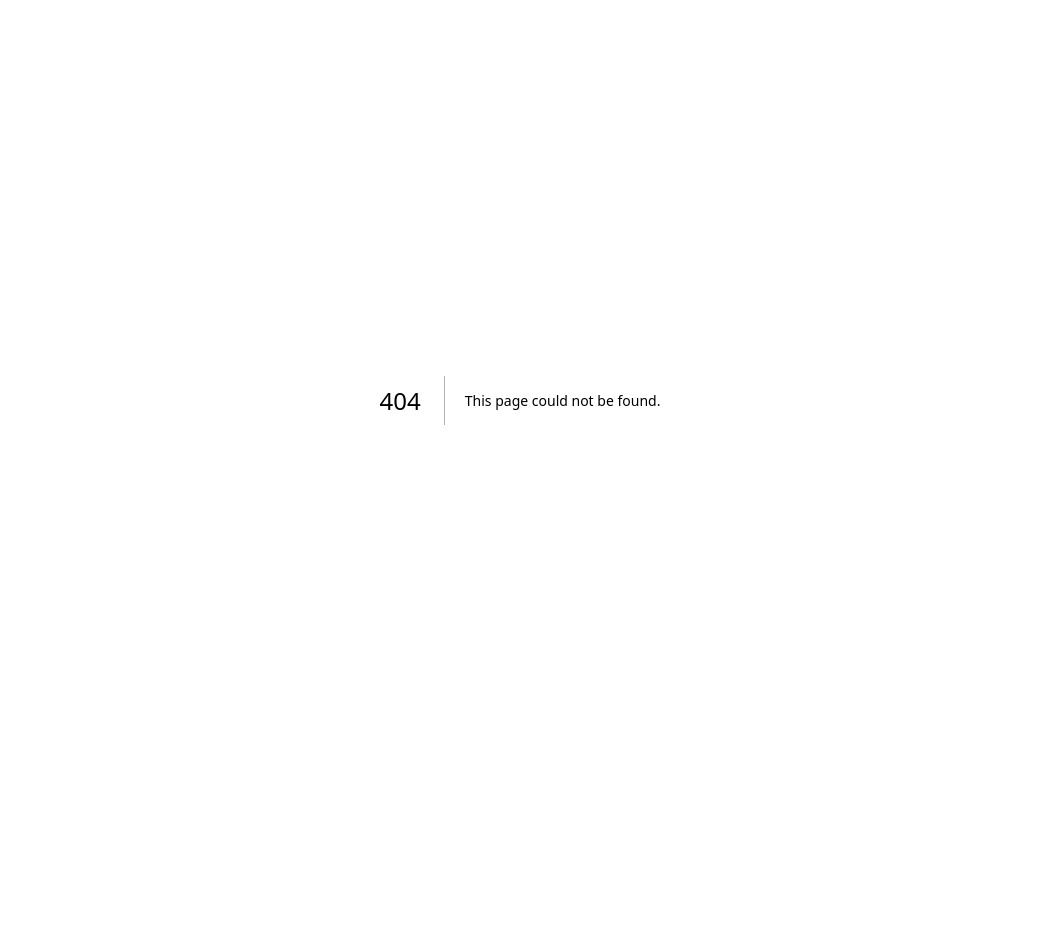
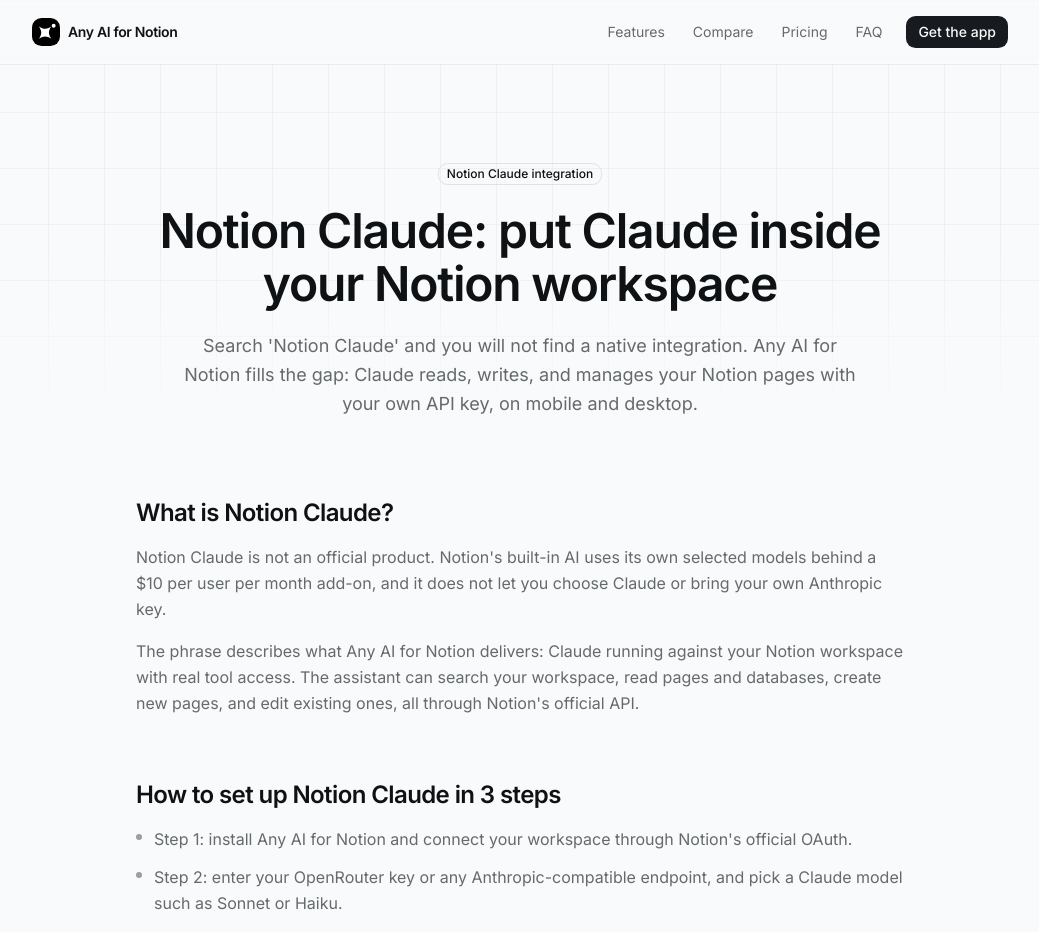
Before and after one commit to tapeo/notion-any-ai-backend, a Next.js app: page /notion-claude in a window 1280 px wide. Before the commit this address had no page. Shown: the top 932 px of the page, without its empty margins (120-1159 px from the left). Before the commit the page ends 800 px from the top, so only its background shows below. Built offline with nearby package versions, Linux system fonts and the light colour scheme.

Commit message:
feat(seo): target GSC queries - lifetime deal, notion ai byok, notion claude, notion ai add-on

```diff
--- /dev/null
+++ b/app/notion-claude/page.tsx
@@ -0,0 +1,30 @@
+import { SeoPage } from "@/components/seo/seo-page";
+import { AppJsonLd, FaqJsonLd } from "@/components/seo/json-ld";
+import { NOTION_CLAUDE } from "@/content/seo/notion-claude";
+import { SITE_URL } from "@/content/seo/types";
+import type { Metadata } from "next";
+
+export const metadata: Metadata = {
+    title: NOTION_CLAUDE.title,
+    description: NOTION_CLAUDE.description,
+    alternates: {
+        canonical: "/notion-claude",
+    },
+    openGraph: {
+        title: NOTION_CLAUDE.title,
+        description: NOTION_CLAUDE.description,
+        url: `${SITE_URL}/notion-claude`,
+        siteName: "Any AI for Notion",
+        type: "website",
+    },
+};
+
+export default function NotionClaudePage() {
+    return (
+        <>
+            <FaqJsonLd faqs={NOTION_CLAUDE.faqs} />
+            <AppJsonLd />
+            <SeoPage page={NOTION_CLAUDE} />
+        </>
+    );
+}
--- a/app/sitemap.ts
+++ b/app/sitemap.ts
@@ -15,6 +15,7 @@
     { path: "/vs/notion-ai", priority: 0.8 },
     { path: "/vs/notion-mcp", priority: 0.8 },
     { path: "/connect/claude-to-notion", priority: 0.8 },
+    { path: "/notion-claude", priority: 0.8 },
     { path: "/connect/gemini-to-notion", priority: 0.8 },
     { path: "/connect/local-llm-to-notion", priority: 0.8 },
     { path: "/chat-with-notion", priority: 0.8 },
--- a/components/landing/internal-links.tsx
+++ b/components/landing/internal-links.tsx
@@ -15,6 +15,7 @@
         links: [
             { href: "/connect/chatgpt-to-notion", label: "Connect ChatGPT to Notion" },
             { href: "/connect/claude-to-notion", label: "Connect Claude to Notion" },
+            { href: "/notion-claude", label: "Notion Claude" },
             { href: "/connect/gemini-to-notion", label: "Connect Gemini to Notion" },
             { href: "/connect/local-llm-to-notion", label: "Connect local LLMs to Notion" },
         ],
@@ -25,7 +26,7 @@
             { href: "/notion-byok", label: "Bring your own API key" },
             { href: "/chat-with-notion", label: "Chat with your workspace" },
             { href: "/notion-ai-mobile-app", label: "Mobile assistant" },
-            { href: "/notion-ai-lifetime", label: "Lifetime license" },
+            { href: "/notion-ai-lifetime", label: "Notion AI lifetime deal" },
             { href: "/open-source-notion-ai", label: "Open source assistant" },
         ],
     },
--- a/content/seo/notion-ai-lifetime.ts
+++ b/content/seo/notion-ai-lifetime.ts
@@ -4,11 +4,11 @@
     slug: "notion-ai-lifetime",
     title: "Notion AI lifetime deal: pay once, no monthly fee | Any AI for Notion",
     description:
-        "Notion AI without the subscription. Buy Any AI for Notion once for $8.99, use any model with your own keys, and own it forever. Open source, with a 14-day money-back guarantee.",
+        "Looking for a Notion AI lifetime deal? Notion AI is subscription-only, but Any AI for Notion gives you the one-time alternative: $8.99 once, any model with your own keys, open source, 14-day money-back guarantee.",
     heroBadge: "One-time purchase",
-    h1: "Notion AI without the subscription",
+    h1: "Notion AI lifetime deal: pay once, no subscription",
     heroSubtext:
-        "Buy once, use forever. No recurring fees, no seat minimums, no price increases.",
+        "The lifetime deal Notion AI does not offer. Buy once, use forever. No recurring fees, no seat minimums, no price increases.",
     sections: [
         {
             id: "saas-fatigue",
@@ -37,8 +37,22 @@
                 "Notion AI at $10 per month costs more in five weeks than Any AI for Notion costs once. Even adding typical API token spend of a few dollars per month, the one-time purchase pays for itself within the first couple of months of subscription pricing.",
             ],
         },
+        {
+            id: "notion-ai-lifetime-deal",
+            title: "Why there is no official Notion AI lifetime deal",
+            paragraphs: [
+                "Notion AI has never offered a lifetime deal or one-time purchase. It is sold exclusively as a $10 per user per month add-on, or bundled into Business plans at $24+ per user per month, because the subscription funds Notion's own AI infrastructure.",
+                "Any AI for Notion can offer a true lifetime deal because the app runs on your device and talks directly to Notion's official API and your chosen AI provider. With no per-user server infrastructure to maintain, there is no recurring cost that would require a subscription.",
+            ],
+        },
     ],
     faqs: [
+        {
+            id: "notion-ai-lifetime-deal",
+            question: "Does Notion AI offer a lifetime deal?",
+            answer:
+                "No. Notion AI is only available as a subscription: $10 per user per month as an add-on, or bundled into Business plans at $24+ per user per month. There is no one-time purchase option from Notion. Any AI for Notion is the lifetime-deal alternative: $8.99 once and the app is yours forever.",
+        },
         {
             id: "one-time",
             question: "Is it really a one-time payment?",
--- a/content/seo/notion-byok.ts
+++ b/content/seo/notion-byok.ts
@@ -3,13 +3,13 @@
 
 export const NOTION_BYOK: SeoPageContent = {
     slug: "notion-byok",
-    title: "Notion BYOK: bring your own API key to Notion | Any AI for Notion",
+    title: "Notion AI BYOK: bring your own API key to Notion | Any AI for Notion",
     description:
-        "Use your own OpenAI, Anthropic, Groq, OpenRouter, or local Ollama key with Notion. Full read and write access, one-time purchase, open source. No $10 per seat add-on.",
+        "Notion AI has no BYOK option, but you can still use your own OpenAI, Anthropic, Groq, OpenRouter, or local Ollama key with Notion. Full read and write access, one-time purchase, open source.",
     heroBadge: "Bring your own key",
-    h1: "Notion BYOK: bring your own API key to Notion",
+    h1: "Notion AI BYOK: bring your own API key to Notion",
     heroSubtext:
-        "Stop paying $10 per month per seat for a fixed model. Use your personal OpenAI, Anthropic, Groq, or OpenRouter key, or a local Ollama endpoint, directly against your Notion workspace.",
+        "Notion AI does not support BYOK. Any AI for Notion does: stop paying $10 per month per seat for a fixed model. Use your personal OpenAI, Anthropic, Groq, or OpenRouter key, or a local Ollama endpoint, directly against your Notion workspace.",
     sections: [
         {
             id: "cost",
@@ -52,6 +52,12 @@
     ],
     faqs: [
         {
+            id: "notion-ai-byok",
+            question: "Does Notion AI support BYOK?",
+            answer:
+                "No. Notion AI has no bring-your-own-key option. You cannot plug in your own OpenAI, Anthropic, or OpenRouter key, and you cannot choose the model. Any AI for Notion adds BYOK support to Notion: connect your workspace and use your own API keys with any OpenAI-compatible model.",
+        },
+        {
             id: "what-is-byok",
             question: "What does BYOK mean?",
             answer:
--- /dev/null
+++ b/content/seo/notion-claude.ts
@@ -0,0 +1,91 @@
+import type { SeoPageContent } from "./types";
+
+export const NOTION_CLAUDE: SeoPageContent = {
+    slug: "notion-claude",
+    title: "Notion Claude: use Claude with your Notion workspace | Any AI for Notion",
+    description:
+        "Notion Claude, explained: how to add Claude to your Notion workspace with full read and write access. Your own API key, any Claude model, mobile and desktop. One-time purchase, open source.",
+    heroBadge: "Notion Claude integration",
+    h1: "Notion Claude: put Claude inside your Notion workspace",
+    heroSubtext:
+        "Search 'Notion Claude' and you will not find a native integration. Any AI for Notion fills the gap: Claude reads, writes, and manages your Notion pages with your own API key, on mobile and desktop.",
+    sections: [
+        {
+            id: "what-is",
+            title: "What is Notion Claude?",
+            paragraphs: [
+                "Notion Claude is not an official product. Notion's built-in AI uses its own selected models behind a $10 per user per month add-on, and it does not let you choose Claude or bring your own Anthropic key.",
+                "The phrase describes what Any AI for Notion delivers: Claude running against your Notion workspace with real tool access. The assistant can search your workspace, read pages and databases, create new pages, and edit existing ones, all through Notion's official API.",
+            ],
+        },
+        {
+            id: "steps",
+            title: "How to set up Notion Claude in 3 steps",
+            bullets: [
+                "Step 1: install Any AI for Notion and connect your workspace through Notion's official OAuth.",
+                "Step 2: enter your OpenRouter key or any Anthropic-compatible endpoint, and pick a Claude model such as Sonnet or Haiku.",
+                "Step 3: start prompting. Claude can query databases, draft pages, and edit existing content.",
+            ],
+        },
+        {
+            id: "prompts",
+            title: "Prompts that work well",
+            bullets: [
+                "\"Find the sprint backlog in my engineering database and write the technical spec on a new page.\"",
+                "\"Review my project roadmap and point out missing dependencies.\"",
+                "\"Read this meeting note and rewrite it as a decision log with owners.\"",
+                "\"Summarize every page in the Research database from the last month into a weekly digest page.\"",
+            ],
+        },
+        {
+            id: "vs-notion-ai",
+            title: "Notion Claude vs the Notion AI add-on",
+            bullets: [
+                "Model choice: pick any Claude model, from Haiku for speed to Sonnet for deep work, instead of whatever Notion routes your request to.",
+                "Cost: pay raw token prices with your own key, typically pennies to a few dollars per month, instead of $10 per user per month for the add-on.",
+                "Access: the same app also connects GPT, Gemini, DeepSeek, Groq, and local Ollama models, so you are not locked to one provider.",
+                "Privacy: your API key and Notion token stay on your device in platform-native secure storage.",
+            ],
+        },
+        {
+            id: "security",
+            title: "Security and token handling",
+            paragraphs: [
+                "Your API keys and Notion token stay on your device in platform-native secure storage. The open source backend is a stateless proxy that forwards requests to Notion's official API and stores no credentials. You authorize which pages Claude can access, and you can revoke access at any time from Notion's settings.",
+            ],
+        },
+    ],
+    faqs: [
+        {
+            id: "native-integration",
+            question: "Does Notion have a native Claude integration?",
+            answer:
+                "No. Notion AI is powered by models Notion selects, and there is no official way to use Claude or your own Anthropic key inside Notion. Any AI for Notion provides the missing integration: Claude connected to your workspace with full read and write access.",
+        },
+        {
+            id: "can-i-add-claude",
+            question: "Can I add Claude to Notion?",
+            answer:
+                "Yes. Install Any AI for Notion, connect your workspace through Notion's official OAuth, and enter your OpenRouter key or an Anthropic-compatible endpoint. Claude can then search, read, create, and update your Notion pages.",
+        },
+        {
+            id: "which-models",
+            question: "Which Claude models can I use?",
+            answer:
+                "Any Claude model available through your endpoint, including Sonnet and Haiku variants. OpenRouter gives you one key with access to the full Claude lineup and other providers like GPT and Gemini.",
+        },
+        {
+            id: "claude-pro",
+            question: "Do I need a Claude Pro subscription?",
+            answer:
+                "No. The app calls the API with your own key, billed per token by the provider. That is separate from the Claude consumer subscription, and you only pay for what you use.",
+        },
+        {
+            id: "mobile",
+            question: "Can I use Claude with Notion on my phone?",
+            answer:
+                "Yes. Any AI for Notion is on the iOS App Store, so the same Claude-powered assistant runs on your phone with voice input and on-device reminders.",
+        },
+    ],
+    ctaLabel: "Add Claude to your Notion workspace",
+};
--- a/content/seo/vs-notion-ai.ts
+++ b/content/seo/vs-notion-ai.ts
@@ -60,6 +60,12 @@
     ],
     faqs: [
         {
+            id: "notion-ai-add-on",
+            question: "Is Notion AI a paid add-on?",
+            answer:
+                "Yes. Notion AI is a paid add-on that costs $10 per user per month on plans that support it, or it comes bundled when you upgrade to Business plans at $24+ per user per month. The add-on does not include a bring-your-own-key option or model choice. Any AI for Notion is an $8.99 one-time purchase that works with your own API keys instead.",
+        },
+        {
             id: "is-notion-ai-worth-it",
             question: "Is Notion AI worth it?",
             answer:
```
